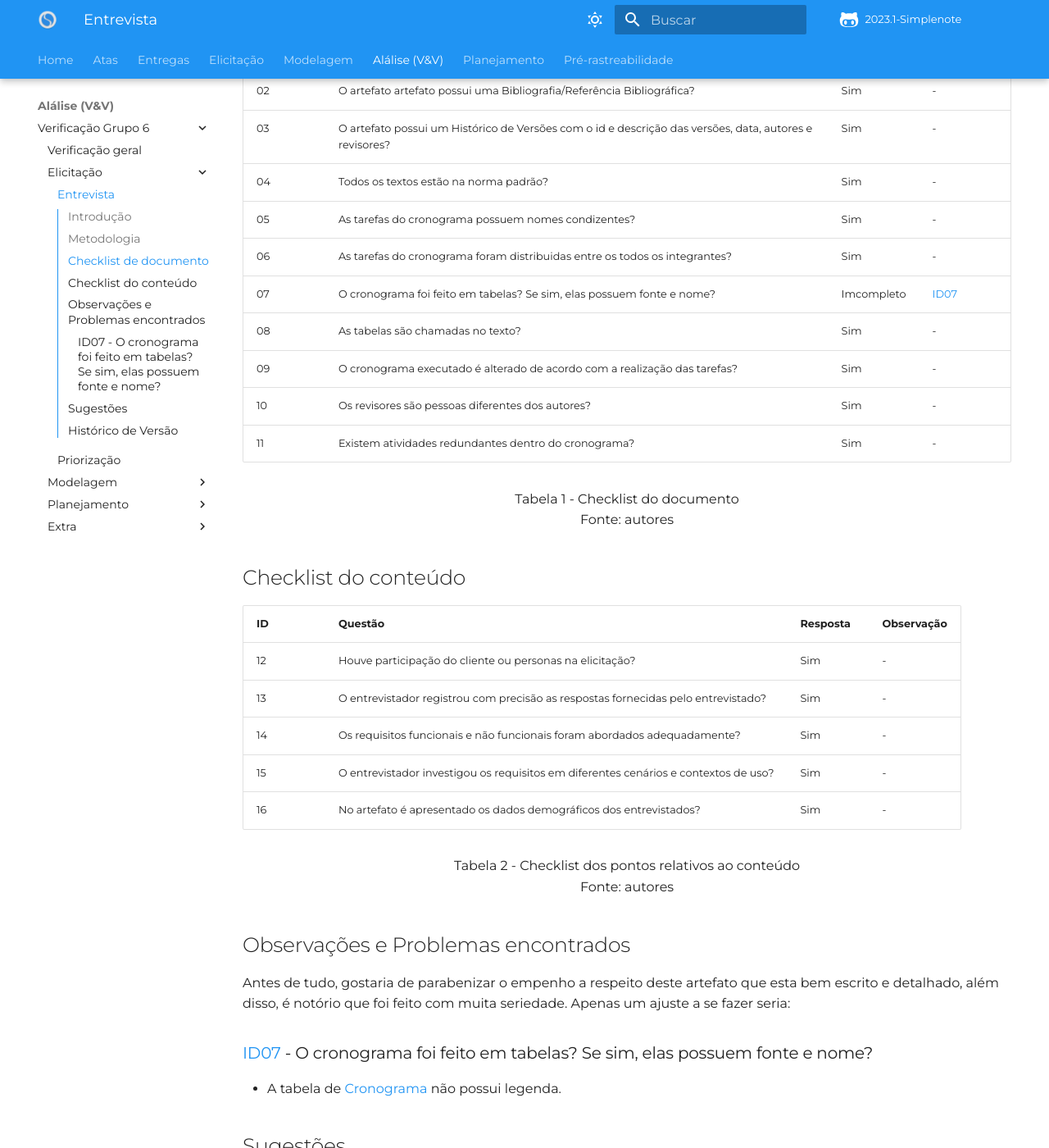
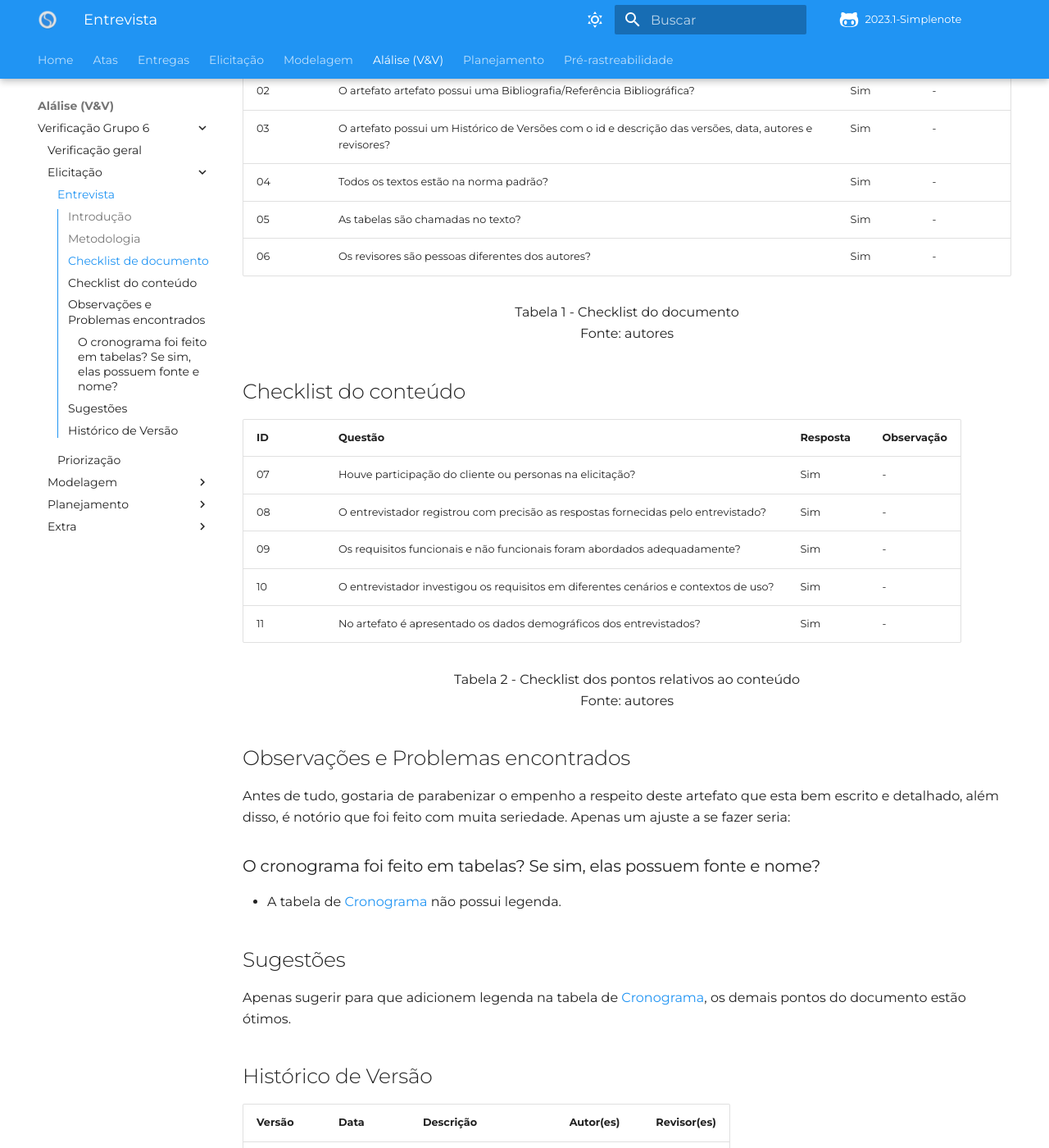
Before and after one commit to Requisitos-de-Software/2023.1-Simplenote, an MkDocs documentation site: the page built from docs/analise-grupo6/elicitacao/entrevista.md, in a window 1280 px wide and 1400 px high, scrolled down 793 px. Shown: the whole window at 82% size. Built offline with MkDocs 1.6.1 and Material for MkDocs 9.7.7, drawn with Linux system fonts in a browser that asks for light colours; some web fonts are replaced; comment, search, counter and statistics services are not loaded.

Commit message:
Revisão ok

```diff
--- a/docs/analise-grupo6/elicitacao/entrevista.md
+++ b/docs/analise-grupo6/elicitacao/entrevista.md
@@ -23,14 +23,8 @@ Também temos o campo "Observação", um campo no qual pode ser feito algum come
 | 02  | O artefato artefato possui uma Bibliografia/Referência Bibliográfica?                                  | Sim        | -          |
 | 03  | O artefato possui um Histórico de Versões com o id e descrição das versões, data, autores e revisores? | Sim        | -          |
 | 04  | Todos os textos estão na norma padrão?                                                                 | Sim        | -          |
-| 05  | As tarefas do cronograma possuem nomes condizentes?                                                    | Sim        | -          |
-| 06  | As tarefas do cronograma foram distribuidas entre os todos os integrantes?                             | Sim        | -          |
-| 07  | O cronograma foi feito em tabelas? Se sim, elas possuem fonte e nome?                                  | Imcompleto |[ID07](entrevista.md#observacoes-e-problemas-encontrados)|
-| 08  | As tabelas são chamadas no texto?                                                                      | Sim        | -          |
-| 09  | O cronograma executado é alterado de acordo com a realização das tarefas?                              | Sim        | -          |
-| 10  | Os revisores são pessoas diferentes dos autores?                                                       | Sim        | -          |
-| 11  | Existem atividades redundantes dentro do cronograma?                                                   | Sim        | -          |
-
+| 05  | As tabelas são chamadas no texto?                                                                      | Sim        | -          |
+| 06  | Os revisores são pessoas diferentes dos autores?                                                       | Sim        | -          |
 
 <p align="center"> Tabela 1 - Checklist do documento <br> Fonte: autores </p>
 
@@ -38,11 +32,11 @@ Também temos o campo "Observação", um campo no qual pode ser feito algum come
 
 | ID  | Questão                                                                             | Resposta | Observação |
 | --- | ----------------------------------------------------------------------------------- | -------- | ---------- |
-| 12  | Houve participação do cliente ou personas na elicitação?                            | Sim      | -          |
-| 13  | O entrevistador registrou com precisão as respostas fornecidas pelo entrevistado?   | Sim      | -          |
-| 14  | Os requisitos funcionais e não funcionais foram abordados adequadamente?            | Sim      | -          |
-| 15  | O entrevistador investigou os requisitos em diferentes cenários e contextos de uso? | Sim      | -          |
-| 16  | No artefato é apresentado os dados demográficos dos entrevistados?                  | Sim      | -          |
+| 07  | Houve participação do cliente ou personas na elicitação?                            | Sim      | -          |
+| 08  | O entrevistador registrou com precisão as respostas fornecidas pelo entrevistado?   | Sim      | -          |
+| 09  | Os requisitos funcionais e não funcionais foram abordados adequadamente?            | Sim      | -          |
+| 10  | O entrevistador investigou os requisitos em diferentes cenários e contextos de uso? | Sim      | -          |
+| 11  | No artefato é apresentado os dados demográficos dos entrevistados?                  | Sim      | -          |
 
 <p align="center"> Tabela 2 - Checklist dos pontos relativos ao conteúdo <br> Fonte: autores </p>
 
@@ -50,8 +44,7 @@ Também temos o campo "Observação", um campo no qual pode ser feito algum come
 
 Antes de tudo, gostaria de parabenizar o empenho a respeito deste artefato que esta bem escrito e detalhado, além disso, é notório que foi feito com muita seriedade. Apenas um ajuste a se fazer seria:
 
-### [ID07](entrevista.md#checklist-de-documento) - O cronograma foi feito em tabelas? Se sim, elas possuem fonte e nome?
-
+### O cronograma foi feito em tabelas? Se sim, elas possuem fonte e nome?
 - A tabela de [Cronograma](https://requisitos-de-software.github.io/2023.1-Letterboxd/Elicita%C3%A7%C3%A3o/entrevista/#cronograma-das-entrevistas) não possui legenda.
 
 ## Sugestões
```
